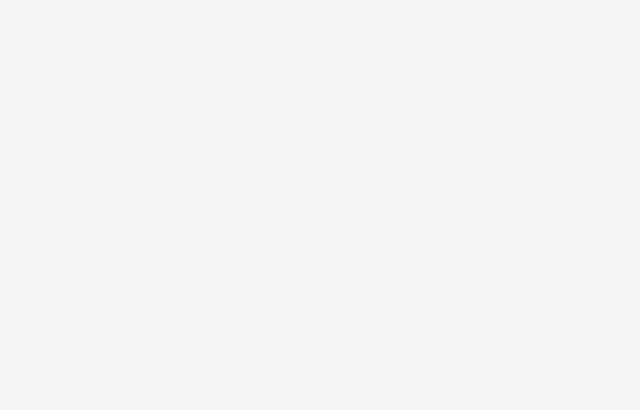
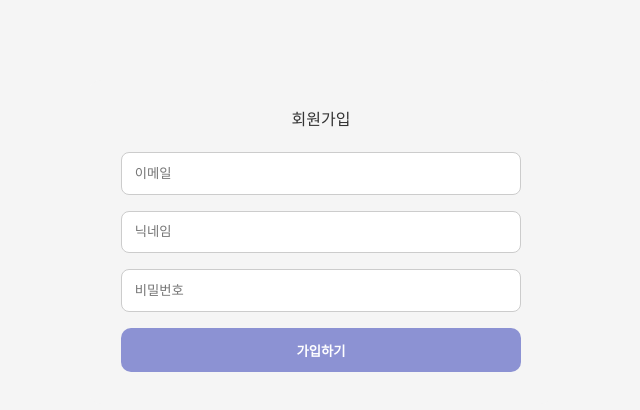
Before and after one commit to Jeonse-ive/Jeonse-ive-FE, a React (Vite) app: page /signup in a window 1280 px wide. Before the commit this address had no page. Shown: the top 410 px of the page, without its empty margins (319-959 px from the left). Built offline with nearby package versions, Linux system fonts and the light colour scheme.

Commit message:
feat: 회원가입 페이지 추가

```diff
--- a/src/features/auth/LoginModal.jsx
+++ b/src/features/auth/LoginModal.jsx
@@ -1,4 +1,6 @@
 import React from 'react';
+import { Link } from 'react-router-dom';
+
 import '../../styles/login/LoginModal.css'
 
 const LoginModal = ({ onClose }) => {
@@ -20,7 +22,7 @@ const LoginModal = ({ onClose }) => {
           <input type="password" className="modal-input" required />
 
           <div className="modal-subtext">
-            아이디가 없으신가요? <a href="#">회원가입하기</a>
+            아이디가 없으신가요? <Link to="/signup">회원가입하기</Link>
           </div>
 
           <button type="submit" className="modal-login-button">로그인</button>
--- /dev/null
+++ b/src/features/auth/SignUpPage.jsx
@@ -0,0 +1,56 @@
+import React, { useState } from 'react';
+import '../../styles/auth/SignUpPage.css';
+
+const SignUpPage = () => {
+  const [form, setForm] = useState({
+    email: '',
+    nickname: '',
+    password: '',
+  });
+
+  const handleChange = (e) => {
+    const { name, value } = e.target;
+    setForm((prev) => ({ ...prev, [name]: value }));
+  };
+
+  const handleSubmit = (e) => {
+    e.preventDefault();
+    // TODO: API 연결 예정
+    alert('회원가입 요청: ' + JSON.stringify(form));
+  };
+
+  return (
+    <div className="signup-container">
+      <h2>회원가입</h2>
+      <form className="signup-form" onSubmit={handleSubmit}>
+        <input
+          type="email"
+          name="email"
+          placeholder="이메일"
+          value={form.email}
+          onChange={handleChange}
+          required
+        />
+        <input
+          type="text"
+          name="nickname"
+          placeholder="닉네임"
+          value={form.nickname}
+          onChange={handleChange}
+          required
+        />
+        <input
+          type="password"
+          name="password"
+          placeholder="비밀번호"
+          value={form.password}
+          onChange={handleChange}
+          required
+        />
+        <button type="submit">가입하기</button>
+      </form>
+    </div>
+  );
+};
+
+export default SignUpPage;
--- a/src/features/main/MainPage.jsx
+++ b/src/features/main/MainPage.jsx
@@ -1,4 +1,4 @@
-import React, { useState } from 'react';
+import React, { useState, useEffect } from 'react';
 
 import LoginModal from '../auth/LoginModal';
 import MapView from '../../components/MapView';
@@ -6,8 +6,10 @@ import useGoogleMapsLoader from '../../hooks/useGoogleMapsLoader';
 
 import '../../styles/MainPage.css';
 
+const LOGIN_STATE = false;
+
 const MainPage = () => {
-  const [isLoggedIn, setIsLoggedIn] = useState(true);
+  const [isLoggedIn] = useState(LOGIN_STATE);
   const [showLogin, setShowLogin] = useState(false);
   const [mapType, setMapType] = useState(null);       // 'noise' | 'fraud'
   const [showMap, setShowMap] = useState(false);       // 버튼 위치 기준 상태
@@ -17,6 +19,12 @@ const MainPage = () => {
     setMapType(type);
     setShowMap(true); // 버튼 누른 이후 위로 이동하게 설정
   };
+
+    useEffect(() => {
+    if (!isLoggedIn) {
+      setShowLogin(true); // 로그인 안된 상태면 모달 자동 표시
+    }
+  }, [isLoggedIn]);
 
   return (
     <div className="main-container">
--- a/src/router/Router.jsx
+++ b/src/router/Router.jsx
@@ -1,12 +1,14 @@
 import { BrowserRouter, Routes, Route } from 'react-router-dom';
 import Main from '../pages/Main';
 import App from '../App'; // 테스트용 페이지
+import SignUpPage from '../features/auth/SignUpPage';
 
 const Router = () => {
   return (
     <BrowserRouter>
       <Routes>
         <Route path="/" element={<Main />} />
+        <Route path="/signup" element={<SignUpPage />} />
         <Route path="/test" element={<App />} />
       </Routes>
     </BrowserRouter>
--- /dev/null
+++ b/src/styles/auth/SignUpPage.css
@@ -0,0 +1,36 @@
+.signup-container {
+  width: 100%;
+  max-width: 400px;
+  margin: 5rem auto;
+  padding: 2rem;
+  background-color: #f5f5f5;
+  border-radius: 12px;
+  text-align: center;
+}
+
+.signup-container h2 {
+  margin-bottom: 1.5rem;
+  color: #333;
+}
+
+.signup-form {
+  display: flex;
+  flex-direction: column;
+  gap: 1rem;
+}
+
+.signup-form input {
+  padding: 0.8rem;
+  border: 1px solid #ccc;
+  border-radius: 8px;
+}
+
+.signup-form button {
+  padding: 0.8rem;
+  background-color: #8c92d3;
+  color: white;
+  font-weight: bold;
+  border: none;
+  border-radius: 10px;
+  cursor: pointer;
+}
```
